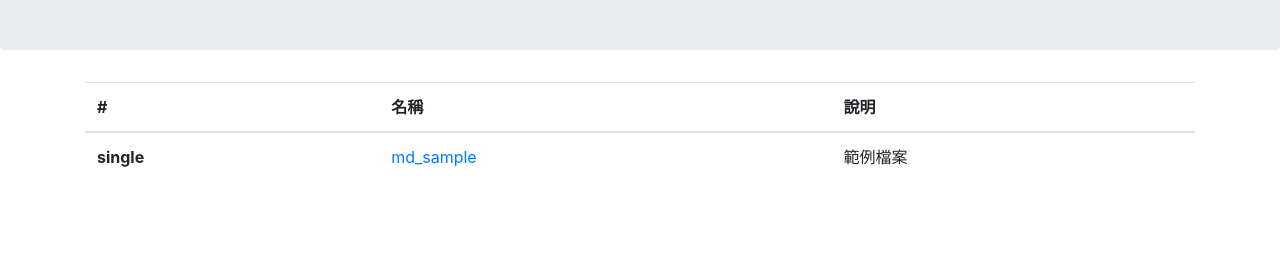
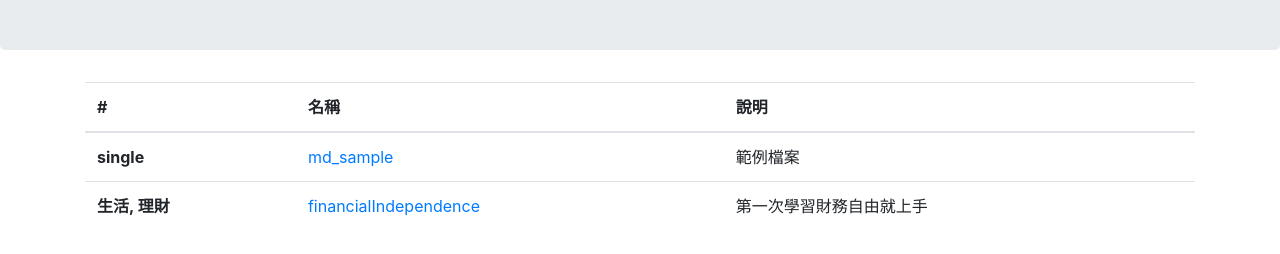
Before and after one commit to jason3e7/xxxForBeginners, a plain HTML site: page index.html in a window 1280 px wide. Shown: the part 172-426 px from the top of the page. Drawn offline with Linux system fonts and the light colour scheme.

Commit message:
fix index.html

```diff
--- a/index.html
+++ b/index.html
@@ -30,6 +30,11 @@
         <td><a href="reveal.html?name=md_sample">md_sample</a></td>
         <td>範例檔案</td>
       </tr>
+      <tr>
+        <th scope="row">生活, 理財</th>
+        <td><a href="reveal.html?name=financialIndependence">financialIndependence</a></td>
+        <td>第一次學習財務自由就上手</td>
+      </tr>
     </tbody>
   </table>
 </div>
```
